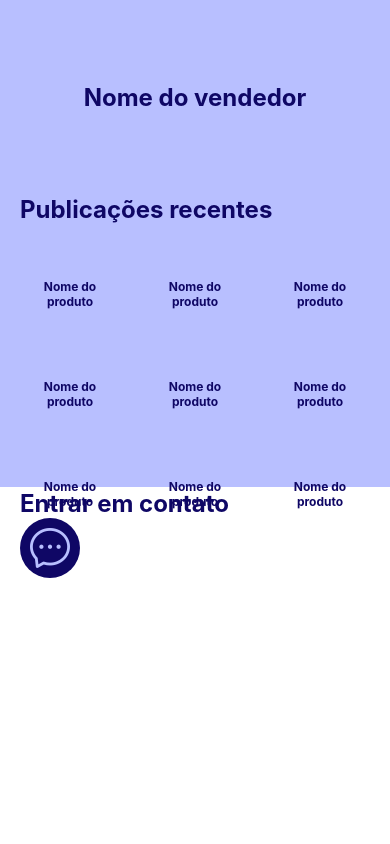
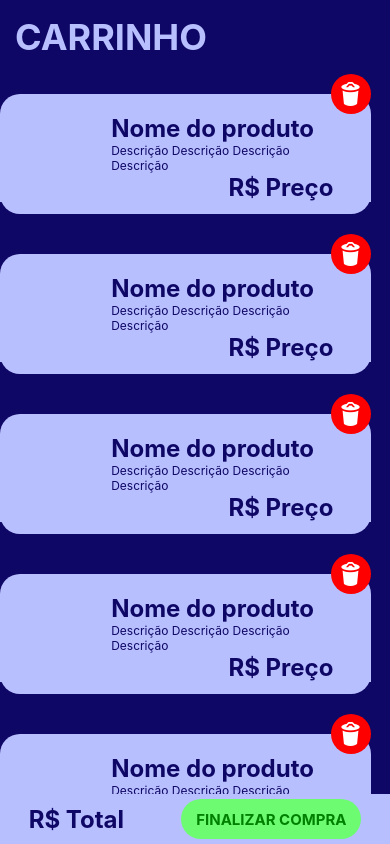
Before and after one commit to GustavoMatoi/DSC, a React Native app in the folder MicroMarket/: screen / in a window 390 px wide. Built offline with nearby package versions, Linux system fonts and the light colour scheme; grey boxes are pictures that could not be loaded.

Commit message:
Carrinho de compras

```diff
--- a/MicroMarket/App.js
+++ b/MicroMarket/App.js
@@ -9,8 +9,10 @@ import Cadastro from './componentes/Screens/Cadastro';
 import Produtos from './componentes/Screens/Main';
 import Chat from './componentes/Screens/Chat';
 import PerfilVendedor from './componentes/Screens/PerfilVendedor';
+import PerfilCliente from './componentes/Screens/PerfilCliente';
+import Carrinho from './componentes/Screens/Carrinho';
 export default function App() {
   return (
-    <PerfilVendedor/>
+    <Carrinho/>
     )
 }
--- /dev/null
+++ b/MicroMarket/componentes/Screens/Carrinho/ProdutoNoCarrinho.js
@@ -0,0 +1,62 @@
+import React, {useState, useEffect} from 'react'
+import {View, Image, TouchableOpacity, StyleSheet, Text } from 'react-native'
+import Estilo from '../../Estilo'
+import { Entypo } from '@expo/vector-icons';
+
+export default props => {
+    const style = StyleSheet.create({
+        container: {
+            width: '95%',
+            minHeight: 120,
+            borderRadius: 20,
+        },
+        areaInfos: {
+            justifyContent: 'space-around',
+            alignItems: 'center',
+            flexDirection: 'row'
+        },
+        areaTexto: {
+            width: '60%',
+        },
+        botao: {
+            width: 40,
+            height: 40,
+            borderRadius: 20,
+            justifyContent: 'center',
+            alignItems: 'center',
+            backgroundColor: 'red',
+            marginTop: -20,
+        }
+    })
+    return (
+        <View style={[style.container, Estilo.corSecundariaBackground]}>
+            <View style={[{width: '100%', alignItems: 'flex-end'}]}>
+                <TouchableOpacity style={[style.botao]}>
+                    <Entypo name="trash" size={24} color="white" />
+                </TouchableOpacity>
+            </View>
+            <View style={[Estilo.corSecundariaBackground, style.areaInfos]}>
+                <View style={[style.areaImagem]}>
+                    <Image
+                    width={80}
+                    height={80}
+                    source={{uri: 'https://acdn.mitiendanube.com/stores/002/037/298/products/conjunto_feminino_cropped_short_estampado_roupa_feminina_2313_1_a4a6cacb9f9363239bc0e1fa78ccdc2a-239bc0e1fa78ccdc2a16492675488736-640-0.jpg'}}/>
+
+                </View>
+
+                <View style={[style.areaTexto]}>
+                    <View>
+                        <Text style={[Estilo.tituloPequeno, Estilo.textoCorPrimaria]}>Nome do produto</Text>
+                    </View>
+                    <View>
+                        <Text style={[Estilo.texto12px, Estilo.textoCorPrimaria]}>Descrição Descrição Descrição Descrição</Text>
+                    </View>
+                    <View style={{justifyContent: 'flex-end', flexDirection: 'row'}}>
+                        <Text style={[Estilo.tituloPequeno, Estilo.textoCorPrimaria]}>R$ Preço</Text>
+                    </View>
+                </View>
+            </View>
+        </View>
+
+    )
+}
--- /dev/null
+++ b/MicroMarket/componentes/Screens/Carrinho/index.js
@@ -0,0 +1,56 @@
+import React, {useState, useEffect} from "react";
+import {View, StyleSheet, Text, ScrollView, FlatList, TouchableOpacity } from 'react-native'
+import Estilo from "../../Estilo";
+import ProdutoNoCarrinho from "./ProdutoNoCarrinho";
+
+export default props => {
+    const style = StyleSheet.create({
+        container: {
+            width: '100%',
+            height: '100%',
+        },
+        titulo: {
+            width: '100%',
+            padding: 15
+        },
+        footer: {
+            width: '100%',
+            height: 50,
+            flexDirection: 'row',
+            alignItems: 'center',
+            justifyContent: 'space-around'
+        },
+        botao: {
+            height: 40,
+            borderRadius: 20,
+            width: 180,
+            justifyContent: 'center',
+            alignItems: 'center',
+        }
+    })
+
+    const produtos = [1,1,1,2,3,1,2,3,1,2]
+    return (
+        <View  style={[style.container, Estilo.corPrimariaBackground]}>
+            <View style={[style.titulo]}>
+                <Text style={[Estilo.tituloMedio, Estilo.textoCorSecundaria]}>CARRINHO</Text>
+            </View>
+            <FlatList
+            data={produtos}
+            renderItem={(item) =>  {return (
+                <View style={[{marginVertical: 20}]}>
+                    <ProdutoNoCarrinho/>
+                </View>
+            ) }}
+            />
+            <View style={[style.footer, Estilo.corSecundariaBackground]}>
+                <Text style={[Estilo.tituloPequeno, Estilo.textoCorPrimaria]}>
+                    R$ Total
+                </Text>
+                <TouchableOpacity style={[style.botao, {backgroundColor:'#6DFB72' }]}>
+                    <Text style={[Estilo.texto15px, {color: 'green', fontWeight: 'bold'}]}>FINALIZAR COMPRA</Text>
+                </TouchableOpacity>
+            </View>
+        </View>
+    )
+}
--- /dev/null
+++ b/MicroMarket/componentes/Screens/PerfilCliente/index.js
@@ -0,0 +1,89 @@
+import React, {useState, useEffect} from "react";
+import {View, Text, StyleSheet, TouchableOpacity, Image} from 'react-native'
+import Estilo from "../../Estilo";
+
+export default props => {
+    const style = StyleSheet.create({
+        container: {
+            width: '100%',
+            height: '100%'
+        },
+        header: {
+            width: '100%',
+            height: '20%',
+            alignItems: 'center',
+            justifyContent: 'center'
+        },
+        body: {
+            width: '100%',
+            height: '85%',
+            borderTopEndRadius: 50,
+            borderTopStartRadius: 50,
+            borderWidth: 1
+        },
+        imagem: {
+            width: 200,
+            height: 200,
+            borderRadius: 100,
+            marginVertical: 'auto',
+            marginTop: -60
+        },
+        areaImagem: {
+            width: '100%',
+            justifyContent: 'center',
+            alignItems: 'center',
+            padding: 20
+        },
+        areaInformacoes : {
+            width: '100%',
+            padding: 15,
+            height: '30%',
+            justifyContent: 'space-around'
+        },
+        areaBotoes: {
+            width: '100%',
+            height: '30%',
+            flexDirection: 'row',
+            justifyContent:'space-evenly',
+            alignItems: 'flex-end'
+        },
+        botao: {
+            width: '45%',
+            height: 50,
+            borderRadius: 20,
+            justifyContent: 'center',
+            alignItems: 'center'
+        }
+    })
+    return (
+        <View style={[style.container, Estilo.corPrimariaBackground]}>
+            <View style={[style.header]}>
+                <Text style={[Estilo.tituloMedio, Estilo.textoCorSecundaria]}>PERFIL</Text>
+            </View>
+            <View style={[Estilo.corSecundariaBackground, style.body]}>
+                <View style={[style.areaImagem]}>
+                    <Image
+                        source={{uri:'https://cdn.jornaldebrasilia.com.br/wp-content/uploads/2021/06/01235029/5-1024x576.png' }}
+                        style={[style.imagem]}
+                    />
+                    <Text style={[Estilo.tituloPequeno, Estilo.textoCorPrimaria]}>Nome sobrenome sobrenome</Text>
+                </View>
+
+                <View style={[style.areaInformacoes]}>
+                    <Text style={[Estilo.texto15px, Estilo.textoCorPrimaria]}>Emdereço</Text>
+                    <Text style={[Estilo.texto15px, Estilo.textoCorPrimaria]}>Email</Text>
+                    <Text style={[Estilo.texto15px, Estilo.textoCorPrimaria]}>Telefone</Text>
+                    <Text style={[Estilo.texto15px, Estilo.textoCorPrimaria]}>Profissao</Text>
+                </View>
+                <View style={[style.areaBotoes]}>
+                    <TouchableOpacity style={[style.botao, Estilo.corPrimariaBackground]}>
+                        <Text style={[Estilo.texto15px, Estilo.textoCorSecundaria]}>MENSAGENS</Text>
+                    </TouchableOpacity>
+                    <TouchableOpacity style={[style.botao, Estilo.corPrimariaBackground]}>
+                        <Text style={[Estilo.texto15px, Estilo.textoCorSecundaria]}>CARRINHO</Text>
+                    </TouchableOpacity>
+                </View>
+            </View>
+        </View>
+    )
+}
```
